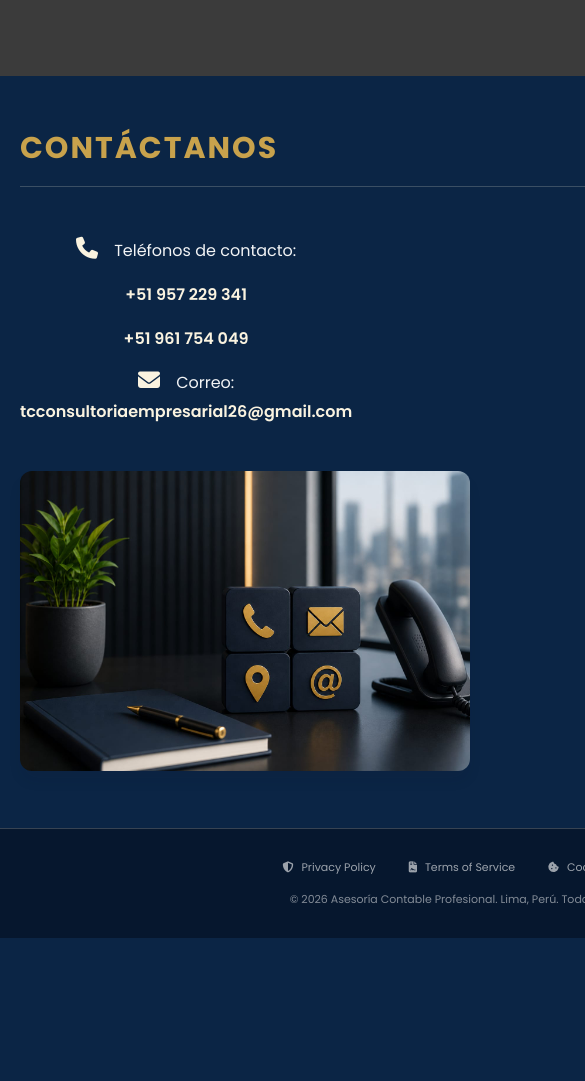
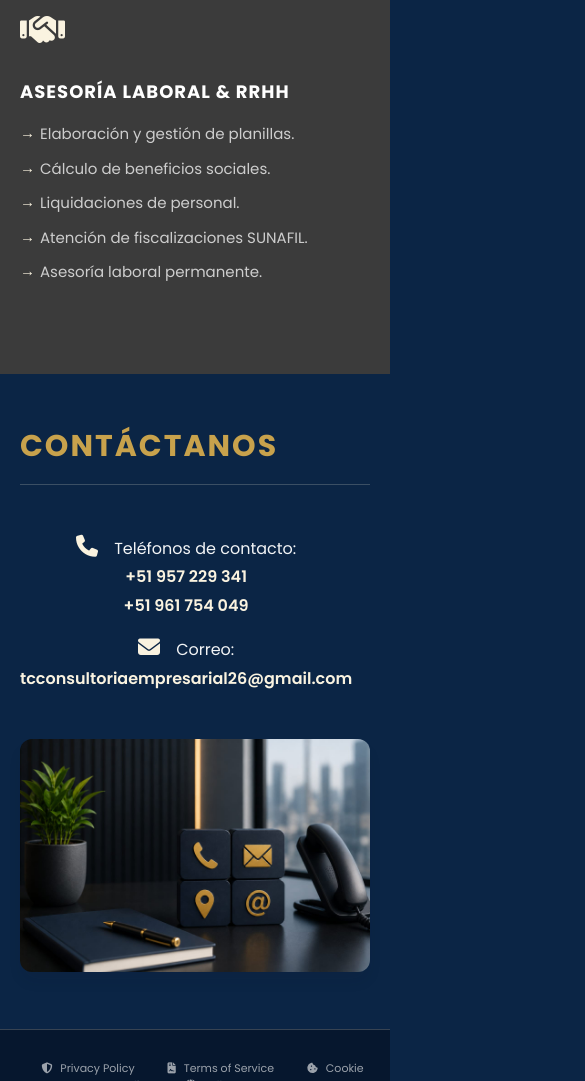
Before and after one commit to TC-Consultoria-Empresarial/Servicios, a plain HTML site: page index.html in a window 390 px wide. Shown: the part 1507-2588 px from the top of the page, 585 px wide, since content can reach past the window. Before the commit the page ends 2445 px from the top, so only its background shows below. Drawn offline with Linux system fonts and the light colour scheme.

Commit message:
Update index.html

```diff
--- a/index.html
+++ b/index.html
@@ -12,24 +12,23 @@
     .contact-side-image {
       max-width: 100%;
       height: auto;
-      border-radius: 12px; /* Opcional: redondea un poco los bordes */
-      box-shadow: 0 10px 15px -3px rgba(15, 23, 42, 0.1); /* Efecto de sombra para profesionalidad */
-      max-height: 300px; /* Limita la altura para que no sea gigante */
+      border-radius: 12px;
+      box-shadow: 0 10px 15px -3px rgba(15, 23, 42, 0.1);
+      max-height: 300px;
     }
     .logo-img {
-      height: 40px; /* Puedes subir o bajar este número si lo quieres más grande o pequeño */
+      height: 40px;
       vertical-align: middle;
       margin-right: 12px;
-      border-radius: 4px; /* Opcional: redondea un poco los bordes si es cuadrado */
+      border-radius: 4px;
     }
     /* VARIABLES DE COLOR */
     :root {
-      --primary-dark: #0B2545;   /* Azul oscuro corporativo */
-      --accent-cream: #FAF3E0;   /* Crema suave */
-      --text-charcoal: #3B3B3B;  /* Gris oscuro */
-      --text-white: #FFFFFF;     /* Blanco */
-      --text-dorado: #C8A24C; /*DORADO*/
-
+      --primary-dark: #0B2545;
+      --accent-cream: #FAF3E0;
+      --text-charcoal: #3B3B3B;
+      --text-white: #FFFFFF;
+      --text-dorado: #C8A24C;
       --border-light: rgba(250, 243, 224, 0.2);
     }
 
@@ -42,7 +41,7 @@
     body {
       font-family: 'Poppins', sans-serif;
       color: var(--text-white);
-      min-width: 1024px; /* Estructura exclusiva para computadora */
+      /* ELIMINADO EL MIN-WIDTH DE 1024PX PARA PERMITIR VERSIÓN MÓVIL */
       background-color: var(--primary-dark);
     }
 
@@ -117,7 +116,6 @@
     /* 3. HERO BANNER SECTION (CON LA IMAGEN SUBIDA) */
     .hero-section {
       position: relative;
-      /* Se aplica una ligera capa oscura para asegurar que las letras blancas resalten sobre la foto */
       background: linear-gradient(rgba(59, 59, 59, 0.4), rgba(59, 59, 59, 0.4)), url('FONDO.jpeg') no-repeat center center;
       background-size: cover;
       padding: 150px 80px;
@@ -247,7 +245,7 @@
 
     /* 6. FOOTER SECTION */
     .footer-section {
-      background-color: #06172e; /* Un tono un poco más oscuro que el primary-dark */
+      background-color: #06172e;
       padding: 30px 80px;
       border-top: 1px solid var(--border-light);
       text-align: center;
@@ -263,7 +261,8 @@
     }
     .footer-links a:hover { color: var(--accent-cream); }
     .footer-links i { margin-right: 5px; }
-/* =======================================================
+
+    /* =======================================================
        📱 ADAPTACIÓN PARA MÓVILES (RESPONSIVE DESIGN)
        ======================================================= */
     @media (max-width: 850px) {
@@ -274,7 +273,7 @@
         font-size: 11px;
       }
       .main-nav {
-        display: block; /* Rompe la estructura de tabla */
+        display: block;
         padding: 20px;
         text-align: center;
       }
@@ -298,7 +297,7 @@
         text-align: center;
       }
       .hero-content h1 {
-        font-size: 32px; /* Letra más pequeña para que no se desborde */
+        font-size: 32px;
       }
 
       /* 3. Espaciado general de las secciones */
@@ -308,7 +307,7 @@
 
       /* 4. Apilar las 3 columnas de Servicios */
       .services-container, .service-column {
-        display: block; /* Rompe la tabla */
+        display: block;
         width: 100%;
       }
       .service-column {
@@ -317,9 +316,8 @@
       }
 
       /* 5. Apilar la sección de Contacto e Imagen */
-      /* Nota: Usamos !important para anular los estilos "inline" (style="") que pusimos en el HTML */
       .contact-container {
-        flex-direction: column !important; /* Pone la imagen debajo del texto */
+        flex-direction: column !important;
         gap: 30px !important;
       }
       .contact-info-left, .contact-image-right {
@@ -327,7 +325,7 @@
         text-align: center !important;
       }
       .info-details {
-        text-align: center !important; /* Centramos el texto para que se vea simétrico en celular */
+        text-align: center !important;
       }
       .footer-section {
         padding: 30px 20px;
@@ -339,8 +337,8 @@
 
   <div class="main-nav">
     <div class="nav-logo">
-    <img src="logo.png" alt="Logo TC" class="logo-img"> TC CONSULTORÍA EMPRESARIAL
-  </div>
+      <img src="logo.png" alt="Logo TC" class="logo-img"> TC CONSULTORÍA EMPRESARIAL
+    </div>
     <div class="nav-menu">
       <a href="#servicios" class="active">Servicios</a>
       <a href="#servicios">Acerca de</a>
@@ -408,9 +406,11 @@
 
         <div class="contact-info-left" style="flex: 1; max-width: 500px;">
           <div class="info-details" style="font-size: 16px; text-align: left; margin-top: 0;">
+            <!-- CORREGIDOS LOS SALTOS DE LÍNEA PARA LOS TELÉFONOS -->
             <p>
-              <i class="fa-solid fa-phone"></i> Teléfonos de contacto: <br><p>
-              <a href="tel:+51957229341">+51 957 229 341</a> <p> <a href="tel:+51961754049">+51 961 754 049</a>
+              <i class="fa-solid fa-phone"></i> Teléfonos de contacto: <br>
+              <a href="tel:+51957229341">+51 957 229 341</a> <br>
+              <a href="tel:+51961754049">+51 961 754 049</a>
             </p>
             <p>
               <i class="fa-solid fa-envelope"></i> Correo: <br>
@@ -427,9 +427,6 @@
     </div>
   </div>
 
-    </div>
-  </div>
-
   <div class="footer-section">
     <div class="footer-links">
       <a href="#"><i class="fa-solid fa-shield-halved"></i> Privacy Policy</a>
```
